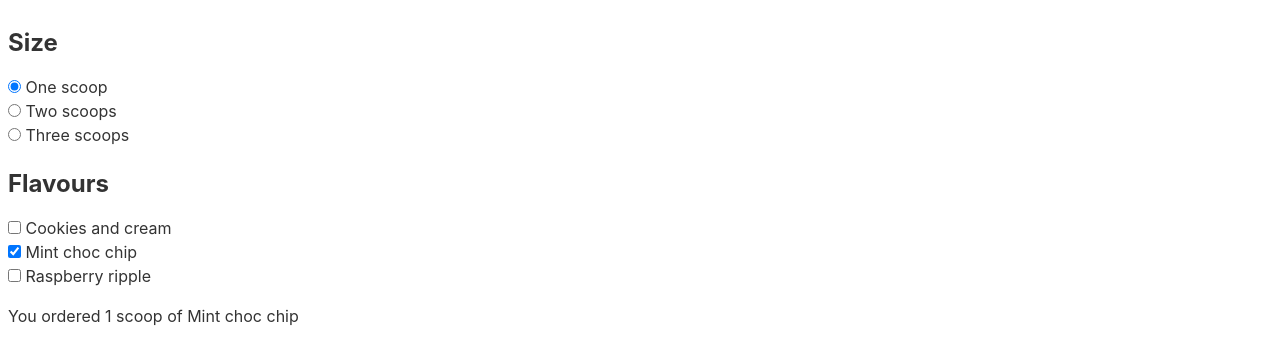
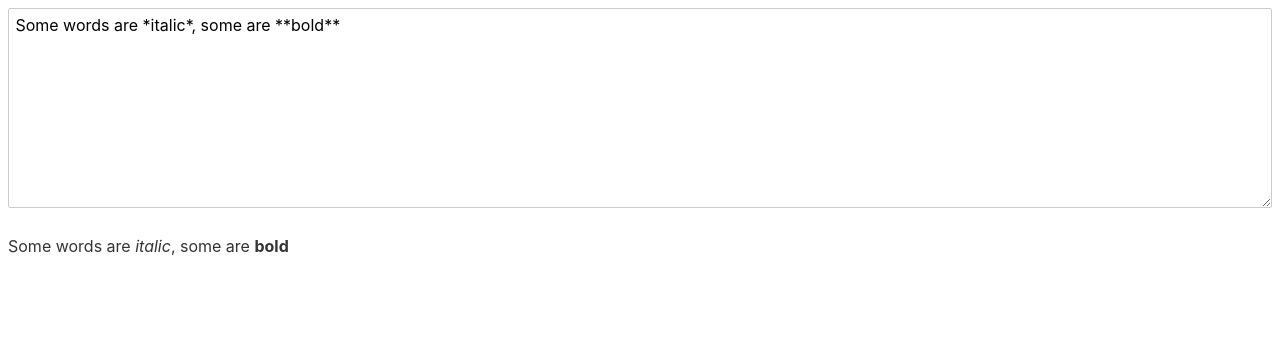
Before and after one commit to kkata/svelte-tutorial, a Svelte app: page / in a window 1280 px wide. Shown: the top 364 px of the page. Built offline with nearby package versions, Linux system fonts and the light colour scheme.

Commit message:
Bindings Tetarea inputs

```diff
--- a/src/App.svelte
+++ b/src/App.svelte
@@ -1,52 +1,15 @@
 <script>
-let scoops = 1;
-let flavours = ["Mint choc chip"];
-let menu = ["Cookies and cream", "Mint choc chip", "Raspberry ripple"];
-
-function join(flavours) {
-  if (flavours.length === 1) return flavours[0];
-  return `${flavours.slice(0, -1).join(", ")} and ${
-    flavours[flavours.length - 1]
-  }`;
-}
+import marked from "marked";
+let value = `Some words are *italic*, some are **bold**`;
 </script>
 
-<h2>Size</h2>
+<style>
+textarea {
+  width: 100%;
+  height: 200px;
+}
+</style>
 
-<label>
-  <input type="radio" bind:group="{scoops}" value="{1}" />
-  One scoop
-</label>
+<textarea bind:value></textarea>
 
-<label>
-  <input type="radio" bind:group="{scoops}" value="{2}" />
-  Two scoops
-</label>
-
-<label>
-  <input type="radio" bind:group="{scoops}" value="{3}" />
-  Three scoops
-</label>
-
-<h2>Flavours</h2>
-
-{#each menu as flavour}
-  <label>
-    <input type="checkbox" bind:group="{flavours}" value="{flavour}" />
-    {flavour}
-  </label>
-{/each}
-
-{#if flavours.length === 0}
-  <p>Please select at least one flavour</p>
-{:else if flavours.length > scoops}
-  <p>Can't order more flavours than scoops!</p>
-{:else}
-  <p>
-    You ordered
-    {scoops}
-    {scoops === 1 ? 'scoop' : 'scoops'}
-    of
-    {join(flavours)}
-  </p>
-{/if}
+{@html marked(value)}
```
